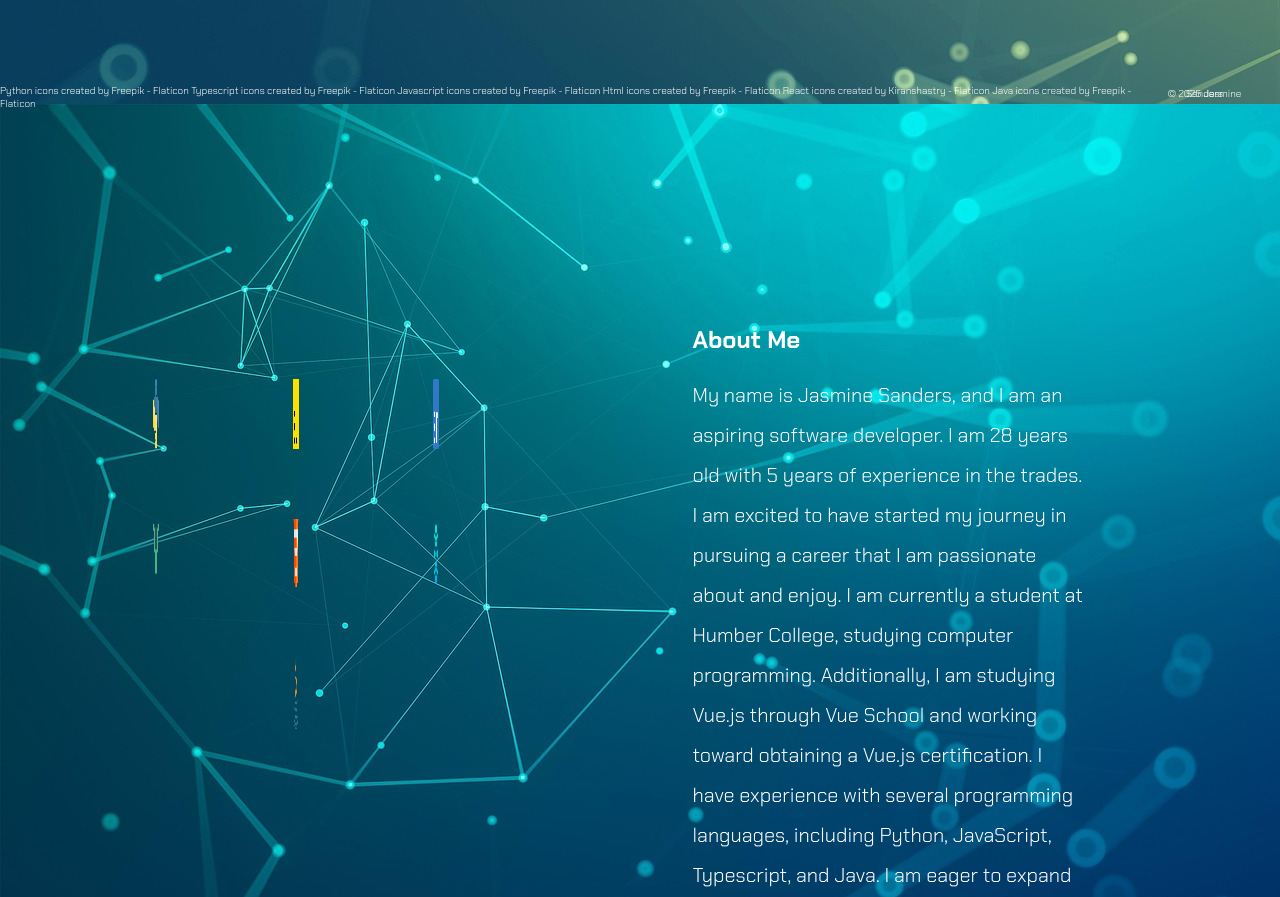
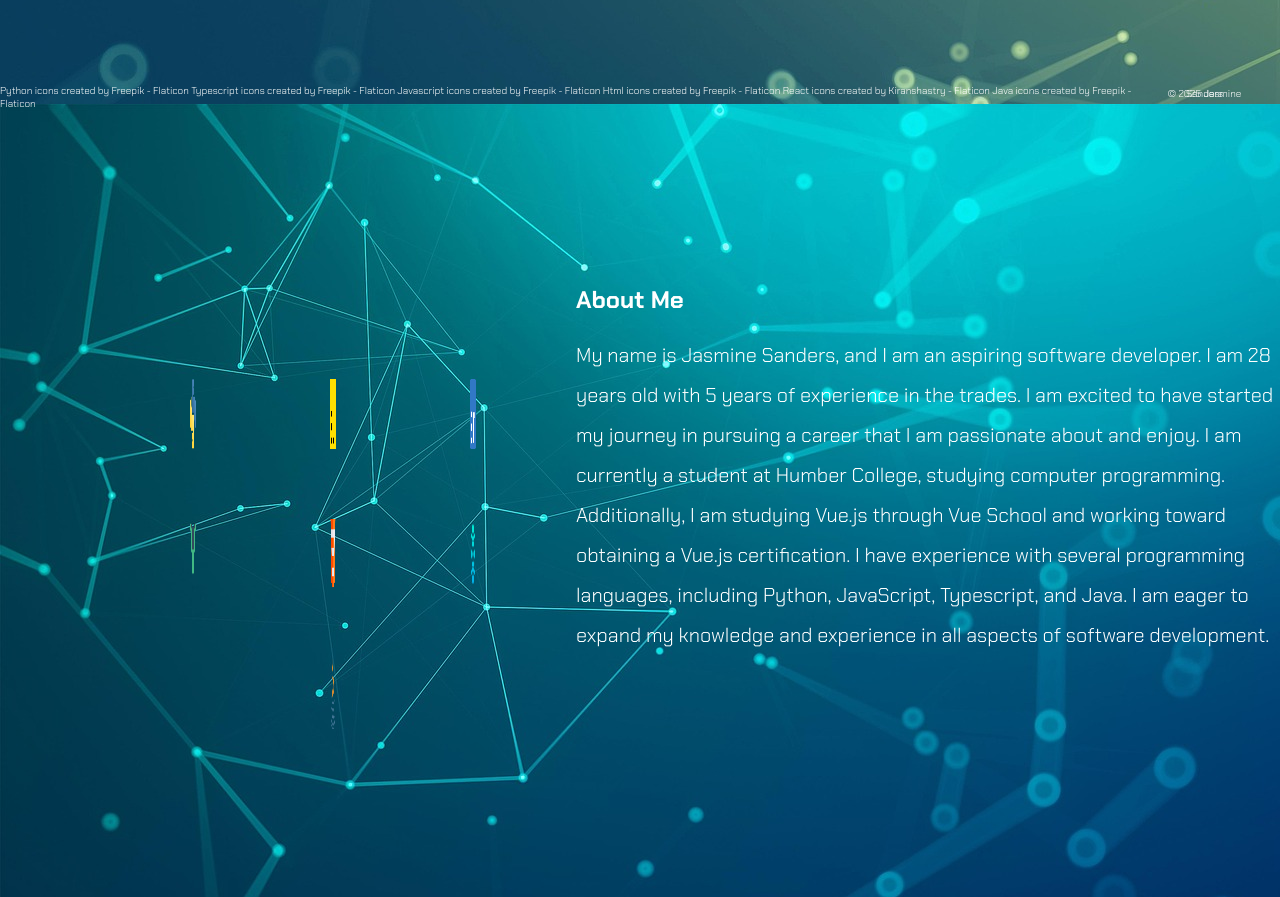
Before and after one commit to Jaysandjay/my-portfolio, a plain HTML site: page index.html in a window 1280 px wide. Shown: the part 696-1593 px from the top of the page. Drawn offline with Linux system fonts and the light colour scheme.

Commit message:
adjusted flex to about and projects page

```diff
--- a/css/style.css
+++ b/css/style.css
@@ -32,6 +32,7 @@ section {
 }
 
 #aboutPage {
+  display: flex;
   background-image: url("../public/images/technology-7111757_1920.jpg");
 }
 
@@ -118,6 +119,7 @@ a:hover {
 }
 
 .icons {
+  flex: 1;
   align-self: center;
   justify-content: center;
   display: flex;
@@ -128,8 +130,11 @@ a:hover {
   padding-left: 100px;
 }
 .about {
-  width: 800px;
-  padding: 200px;
+  flex: 1.5;
+  flex-grow: column;
+  box-sizing: border-box;
+  padding: 10px;
+  padding-top: 20vh;
 }
 
 .description {
@@ -185,7 +190,6 @@ footer div {
   flex: 1;
   justify-content: space-around;
   align-items: center;
-  border: 1px solid black;
 }
 
 .githubIcon {
```
